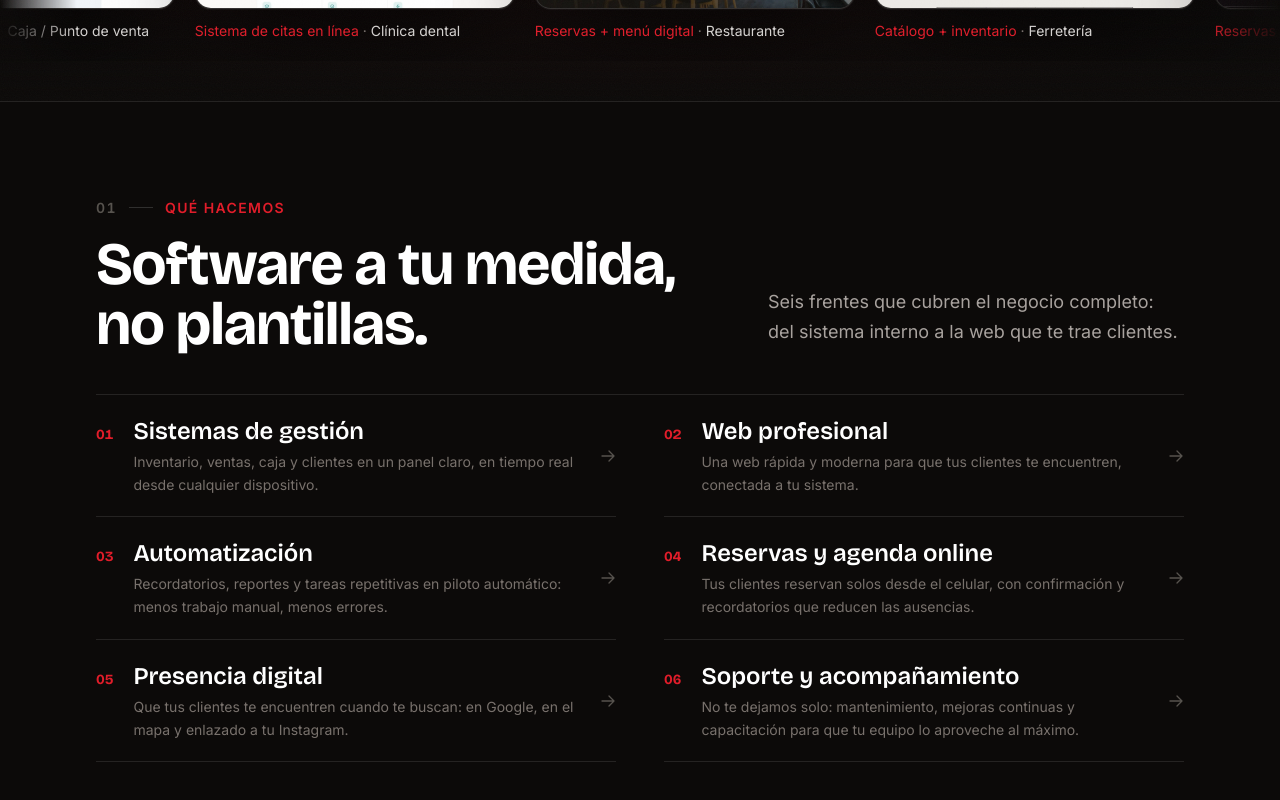
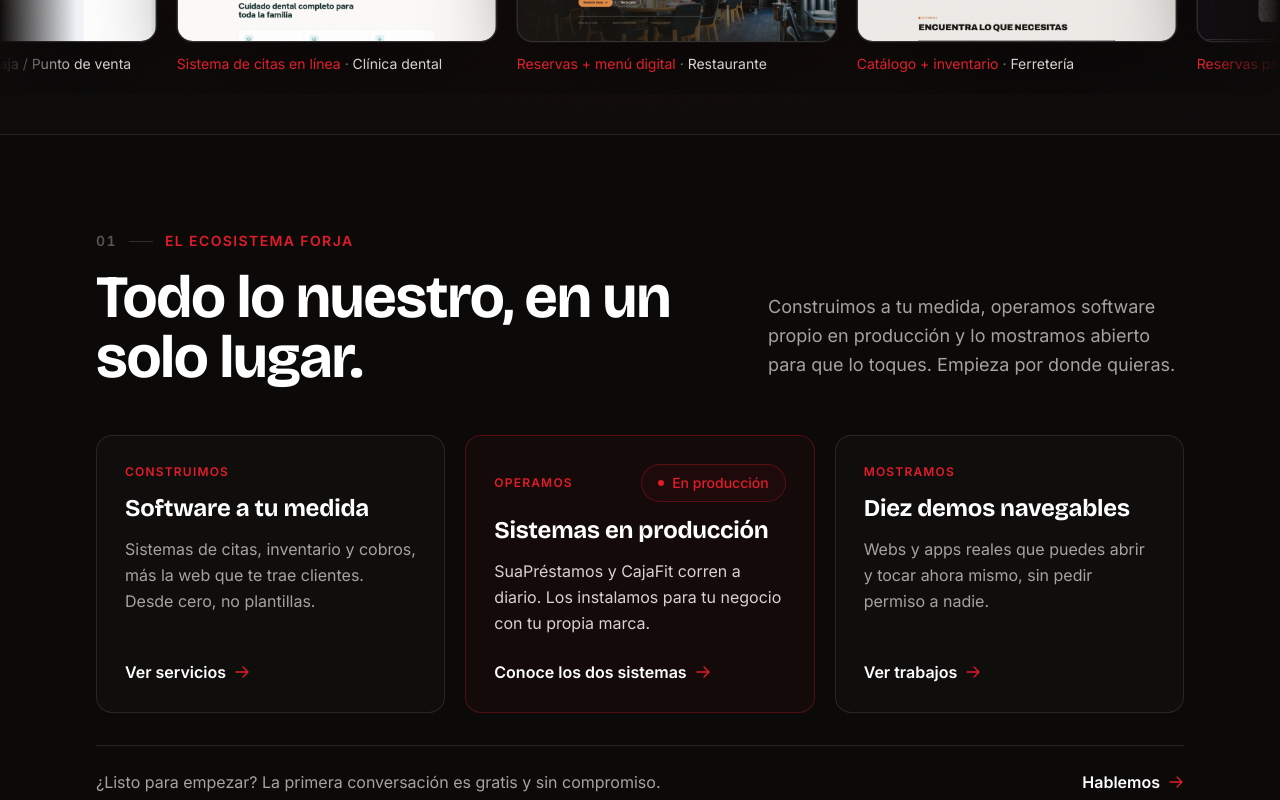
Before and after one commit to Najo24-code/pilotoapps-web, a Next.js app: page / in a window 1280 px wide. Shown: the part 1140-1940 px from the top of the page. Built offline with nearby package versions, Linux system fonts and the light colour scheme.

Commit message:
feat: hero mas claro con que vendemos y para quien (negocios RD que dejan el papel) y mapa del ecosistema en la home como entrada unica a servicios, sistemas y trabajos

```diff
--- a/app/page.tsx
+++ b/app/page.tsx
@@ -73,9 +73,12 @@ export default function Home() {
           <div className="mt-10 grid gap-10 border-t border-white/10 pt-8 lg:grid-cols-12 lg:gap-12">
             <Reveal delay={0.1} className="lg:col-span-6">
               <p className="max-w-md text-lg leading-relaxed text-stone-400 md:text-xl">
-                Saca tu negocio del cuaderno y el Excel. Construimos software a la medida
-                para negocios en República Dominicana, sistemas que manejas completos
-                desde el celular.
+                Te construimos la app a la medida para llevar tu negocio completo
+                desde el celular. Sin cuaderno y sin Excel.
+              </p>
+              <p className="mt-4 max-w-md text-sm leading-relaxed text-stone-500">
+                Para barberías, gimnasios, colmados, prestamistas y talleres de
+                República Dominicana que quieren dejar el papel.
               </p>
               <div className="mt-8 flex flex-wrap gap-4">
                 <a
@@ -147,12 +150,90 @@ export default function Home() {
         </Reveal>
       </section>
 
+      {/* ECOSISTEMA — mapa de todo Forja, la entrada única a cada cosa */}
+      <section className="border-t border-white/10 py-16 md:py-24">
+        <div className="mx-auto max-w-6xl px-4 sm:px-6 lg:px-8">
+          <div className="grid items-end gap-6 lg:grid-cols-12 lg:gap-16">
+            <Reveal className="lg:col-span-7">
+              <SectionTag n="01" label="El ecosistema Forja" />
+              <h2 className="font-display text-4xl font-bold leading-[1.04] tracking-[-0.02em] text-white md:text-6xl">
+                Todo lo nuestro, en un solo lugar.
+              </h2>
+            </Reveal>
+            <Reveal delay={0.08} className="lg:col-span-5">
+              <p className="text-lg leading-relaxed text-stone-400 lg:pb-2">
+                Construimos a tu medida, operamos software propio en producción y lo
+                mostramos abierto para que lo toques. Empieza por donde quieras.
+              </p>
+            </Reveal>
+          </div>
+
+          <div className="mt-12 grid gap-5 md:grid-cols-3">
+            {/* Construimos */}
+            <Reveal>
+              <div className="flex h-full flex-col rounded-2xl border border-white/10 bg-white/[.02] p-7 transition-colors hover:border-white/20">
+                <p className="text-xs font-semibold uppercase tracking-widest text-brand">Construimos</p>
+                <h3 className="mt-3 font-display text-2xl font-bold tracking-[-0.01em] text-white">Software a tu medida</h3>
+                <p className="mt-3 flex-1 leading-relaxed text-stone-400">
+                  Sistemas de citas, inventario y cobros, más la web que te trae clientes. Desde cero, no plantillas.
+                </p>
+                <Link href="/servicios" className="group mt-6 inline-flex items-center gap-2 font-semibold text-white">
+                  Ver servicios
+                  <ArrowIcon className="h-4 w-4 text-brand transition-transform group-hover:translate-x-1" />
+                </Link>
+              </div>
+            </Reveal>
+
+            {/* Operamos — centro: con la app en vivo */}
+            <Reveal delay={0.06}>
+              <div className="flex h-full flex-col rounded-2xl border border-brand/30 bg-brand/[.04] p-7 transition-colors hover:border-brand/50">
+                <div className="flex items-center justify-between">
+                  <p className="text-xs font-semibold uppercase tracking-widest text-brand">Operamos</p>
+                  <LiveBadge>En producción</LiveBadge>
+                </div>
+                <h3 className="mt-3 font-display text-2xl font-bold tracking-[-0.01em] text-white">Sistemas en producción</h3>
+                <p className="mt-3 flex-1 leading-relaxed text-stone-300">
+                  SuaPréstamos y CajaFit corren a diario. Los instalamos para tu negocio con tu propia marca.
+                </p>
+                <Link href="/sistemas" className="group mt-6 inline-flex items-center gap-2 font-semibold text-white">
+                  Conoce los dos sistemas
+                  <ArrowIcon className="h-4 w-4 text-brand transition-transform group-hover:translate-x-1" />
+                </Link>
+              </div>
+            </Reveal>
+
+            {/* Mostramos */}
+            <Reveal delay={0.12}>
+              <div className="flex h-full flex-col rounded-2xl border border-white/10 bg-white/[.02] p-7 transition-colors hover:border-white/20">
+                <p className="text-xs font-semibold uppercase tracking-widest text-brand">Mostramos</p>
+                <h3 className="mt-3 font-display text-2xl font-bold tracking-[-0.01em] text-white">Diez demos navegables</h3>
+                <p className="mt-3 flex-1 leading-relaxed text-stone-400">
+                  Webs y apps reales que puedes abrir y tocar ahora mismo, sin pedir permiso a nadie.
+                </p>
+                <Link href="/trabajos" className="group mt-6 inline-flex items-center gap-2 font-semibold text-white">
+                  Ver trabajos
+                  <ArrowIcon className="h-4 w-4 text-brand transition-transform group-hover:translate-x-1" />
+                </Link>
+              </div>
+            </Reveal>
+          </div>
+
+          <Reveal className="mt-8 flex flex-col gap-3 border-t border-white/10 pt-6 sm:flex-row sm:items-center sm:justify-between">
+            <p className="text-stone-400">¿Listo para empezar? La primera conversación es gratis y sin compromiso.</p>
+            <Link href="/contacto" className="group inline-flex shrink-0 items-center gap-2 font-semibold text-white">
+              Hablemos
+              <ArrowIcon className="h-4 w-4 text-brand transition-transform group-hover:translate-x-1" />
+            </Link>
+          </Reveal>
+        </div>
+      </section>
+
       {/* QUÉ HACEMOS — sumario que lleva a /servicios */}
       <section className="border-t border-white/10 py-16 md:py-24">
         <div className="mx-auto max-w-6xl px-4 sm:px-6 lg:px-8">
           <div className="grid items-end gap-6 lg:grid-cols-12 lg:gap-16">
             <Reveal className="lg:col-span-7">
-              <SectionTag n="01" label="Qué hacemos" />
+              <SectionTag n="02" label="Qué hacemos" />
               <h2 className="font-display text-4xl font-bold leading-[1.04] tracking-[-0.02em] text-white md:text-6xl">
                 Software a tu medida, no plantillas.
               </h2>
@@ -197,7 +278,7 @@ export default function Home() {
         <div className="mx-auto max-w-6xl px-4 sm:px-6 lg:px-8">
           <div className="grid items-end gap-6 lg:grid-cols-12 lg:gap-16">
             <Reveal className="lg:col-span-7">
-              <SectionTag n="02" label="Software en producción" />
+              <SectionTag n="03" label="Software en producción" />
               <h2 className="font-display text-4xl font-bold leading-[1.04] tracking-[-0.02em] text-white md:text-6xl">
                 No solo demos: apps operando a diario.
               </h2>
@@ -281,7 +362,7 @@ export default function Home() {
         <div className="mx-auto max-w-6xl px-4 sm:px-6 lg:px-8">
           <div className="grid gap-12 lg:grid-cols-12 lg:gap-16">
             <Reveal className="lg:col-span-6">
-              <SectionTag n="03" label="Detrás de Forja" />
+              <SectionTag n="04" label="Detrás de Forja" />
               <h2 className="font-display text-4xl font-bold leading-[1.04] tracking-[-0.02em] text-white md:text-5xl">
                 Hablas directo con quienes construyen tu sistema.
               </h2>
```
